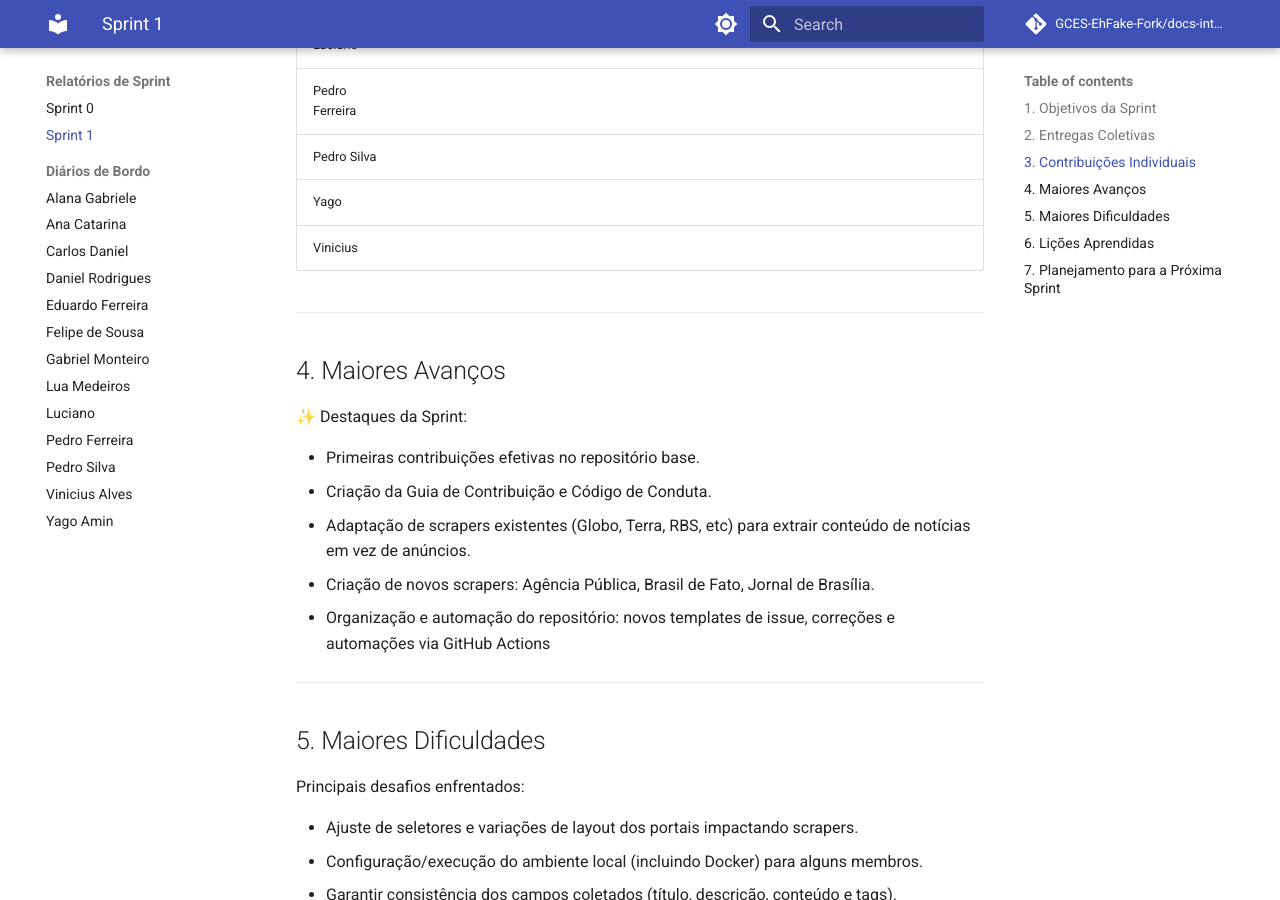
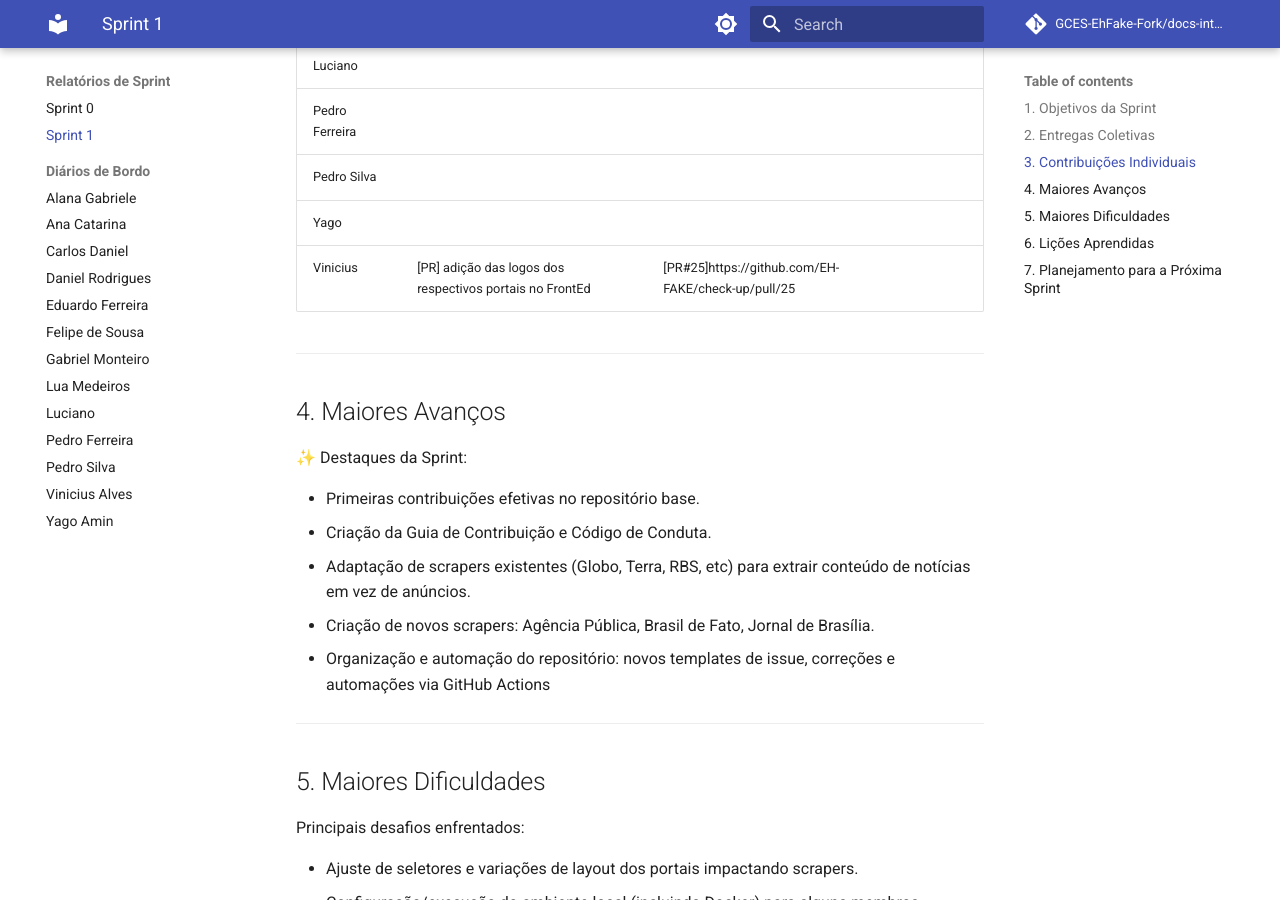
Before and after one commit to GCES-EhFake-Fork/docs-interno, an MkDocs documentation site: the page built from docs/sprints/sprint1.md, in a window 1280 px wide and 900 px high, scrolled down 1732 px. Built offline with MkDocs 1.6.1 and Material for MkDocs 9.7.7, drawn with Linux system fonts in a browser that asks for light colours; comment, search, counter and statistics services are not loaded.

Commit message:
Atualizar o sprint1.md

```diff
--- a/docs/sprints/sprint1.md
+++ b/docs/sprints/sprint1.md
@@ -45,7 +45,7 @@
 | Pedro Ferreira   |                                                                                                                                                            |                                                                                                                                                                                                                                                                                                    |             |
 | Pedro Silva      |                                                                                                                                                            |                                                                                                                                                                                                                                                                                                    |             |
 | Yago             |                                                                                                                                                            |                                                                                                                                                                                                                                                                                                    |             |
-| Vinicius         |                                                                                                                                                            |                                                                                                                                                                                                                                                                                                    |             |
+| Vinicius         |[PR] adição das logos dos respectivos portais no FrontEd                                                                                                                                                      | [PR#25]https://github.com/EH-FAKE/check-up/pull/25                                                                                                                                                                                                                                                                                                |             |
 
 ---
 
```
